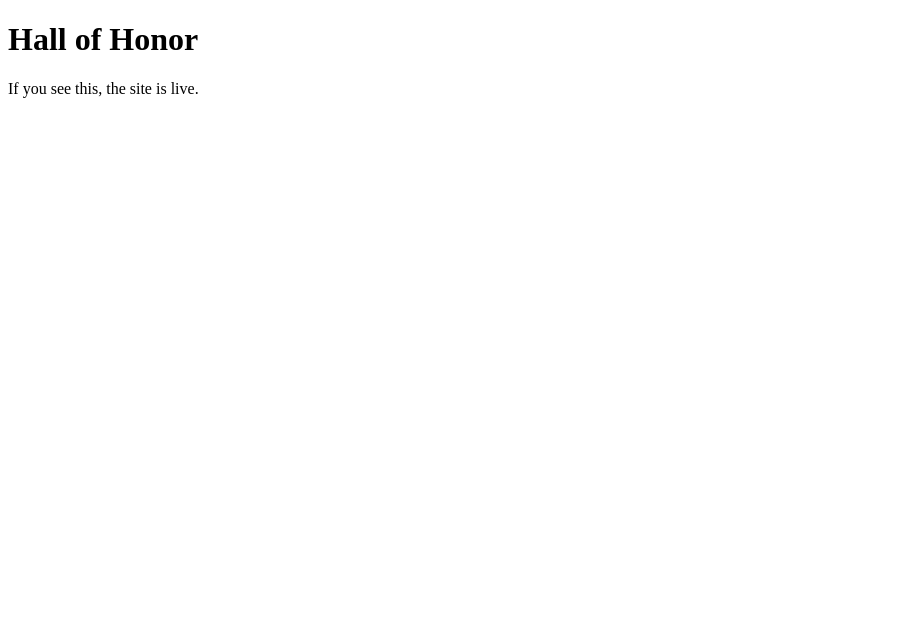
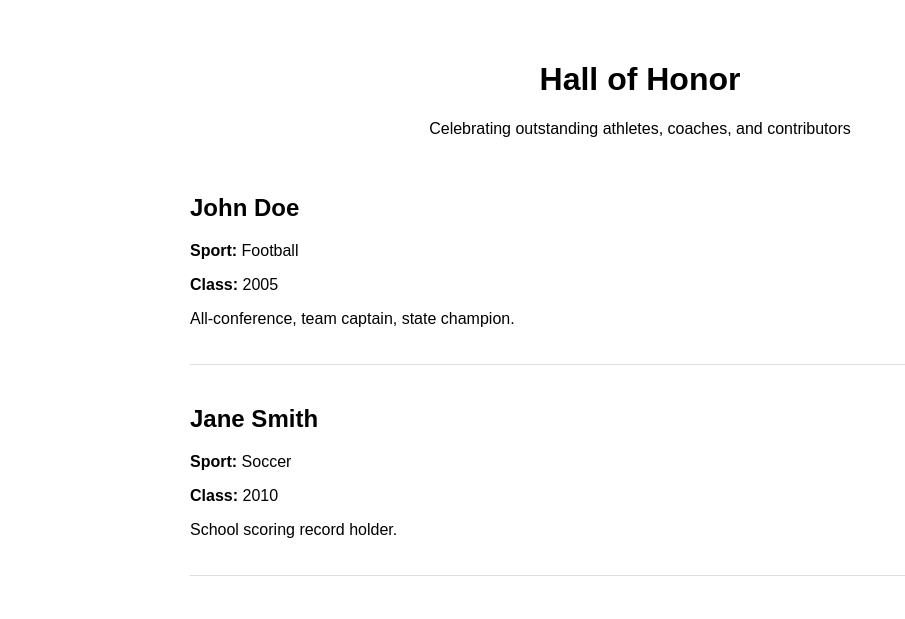
Before and after one commit to todd-lab/WheatonA, a plain HTML site: page index.html in a window 1280 px wide. Shown: the whole page, without its empty margins (0-905 px from the left). Drawn offline with Linux system fonts and the light colour scheme.

Commit message:
Update index.html

```diff
--- a/index.html
+++ b/index.html
@@ -1,11 +1,32 @@
-<!doctype html>
-<html>
-  <head>
-    <meta charset="utf-8">
-    <title>WheatonA</title>
-  </head>
-  <body>
-    <h1>Hall of Honor</h1>
-    <p>If you see this, the site is live.</p>
-  </body>
+<!DOCTYPE html>
+<html lang="en">
+<head>
+  <meta charset="UTF-8" />
+  <title>Hall of Honor</title>
+  <style>
+    body { font-family: Arial, sans-serif; padding: 40px; max-width: 900px; margin: auto; }
+    h1 { text-align: center; }
+    .honoree { border-bottom: 1px solid #ddd; padding: 20px 0; }
+  </style>
+</head>
+<body>
+
+<h1>Hall of Honor</h1>
+<p style="text-align:center;">Celebrating outstanding athletes, coaches, and contributors</p>
+
+<div class="honoree">
+  <h2>John Doe</h2>
+  <p><strong>Sport:</strong> Football</p>
+  <p><strong>Class:</strong> 2005</p>
+  <p>All-conference, team captain, state champion.</p>
+</div>
+
+<div class="honoree">
+  <h2>Jane Smith</h2>
+  <p><strong>Sport:</strong> Soccer</p>
+  <p><strong>Class:</strong> 2010</p>
+  <p>School scoring record holder.</p>
+</div>
+
+</body>
 </html>
```
